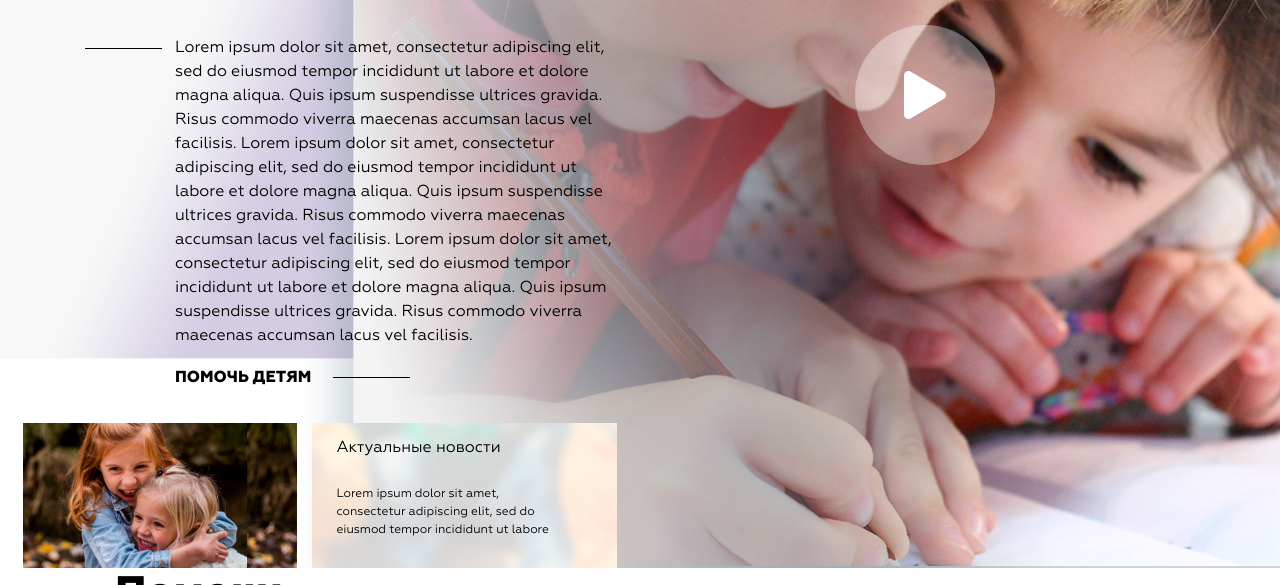
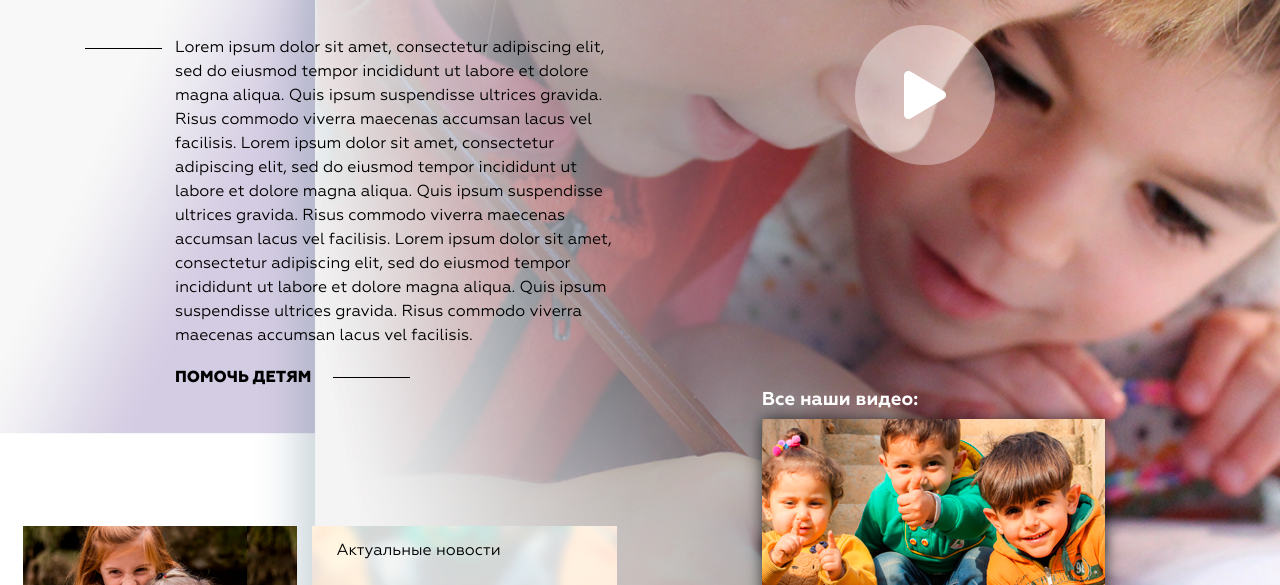
Before and after one commit to GudleifGD/shareit, a plain HTML site: page index.html in a window 1280 px wide. Shown: the part 200-785 px from the top of the page. Drawn offline with nearby package versions, Linux system fonts and the light colour scheme.

Commit message:
sukainenaviguolesy

```diff
--- a/css/style.less
+++ b/css/style.less
@@ -201,7 +201,7 @@ a:hover,
 
 .container-video {
     min-height: 145px;
-    margin-top: 34px;
+    margin-top: 137px;
 }
 .last_news_left {
     width: 45%;
@@ -223,3 +223,14 @@ a:hover,
     overflow: hidden;
     font-size: 12px;
 }
+
+.all-video>h4 {
+    color: #fff;
+}
+.all-video>a {
+    color: #fff;
+    box-shadow: 0 0 10px rgba(0,0,0,0.5);
+}
+.all-video>a>img{
+    box-shadow: 0 0 15px rgba(0,0,0,0.7);
+}
--- a/index.html
+++ b/index.html
@@ -97,8 +97,9 @@
                         <p>Lorem ipsum dolor sit amet, consectetur adipiscing elit, sed do eiusmod tempor incididunt ut labore et dolore magna aliqua. Quis ipsum suspendisse ultrices gravida. Risus commodo viverra maecenas accumsan lacus vel facilisis. </p>
                     </div>
                 </div>
-                <div class="col-xs-12 col-md-6">
-
+                <div class="col-xs-12 col-md-4 offset-md-1 all-video">
+                    <h4>Все наши видео:</h4>
+                    <a href="#"> <img src="img/allvideo.png" alt="/" class="img-fluid"></a>
                 </div>
             </div>
         </div>
```
Also changed, not shown: css/style.css, img/allvideo.png (added), img/liqpay.png (added).
